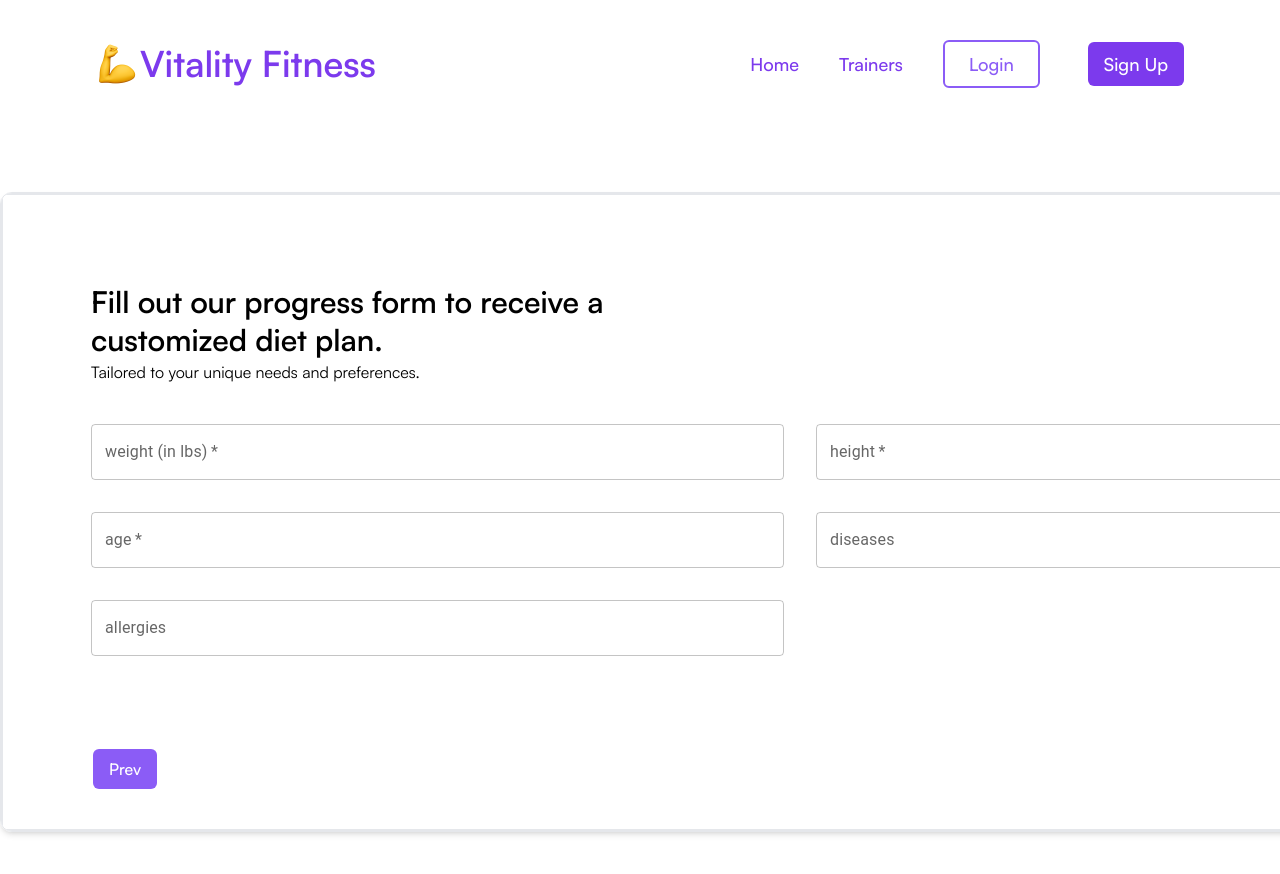
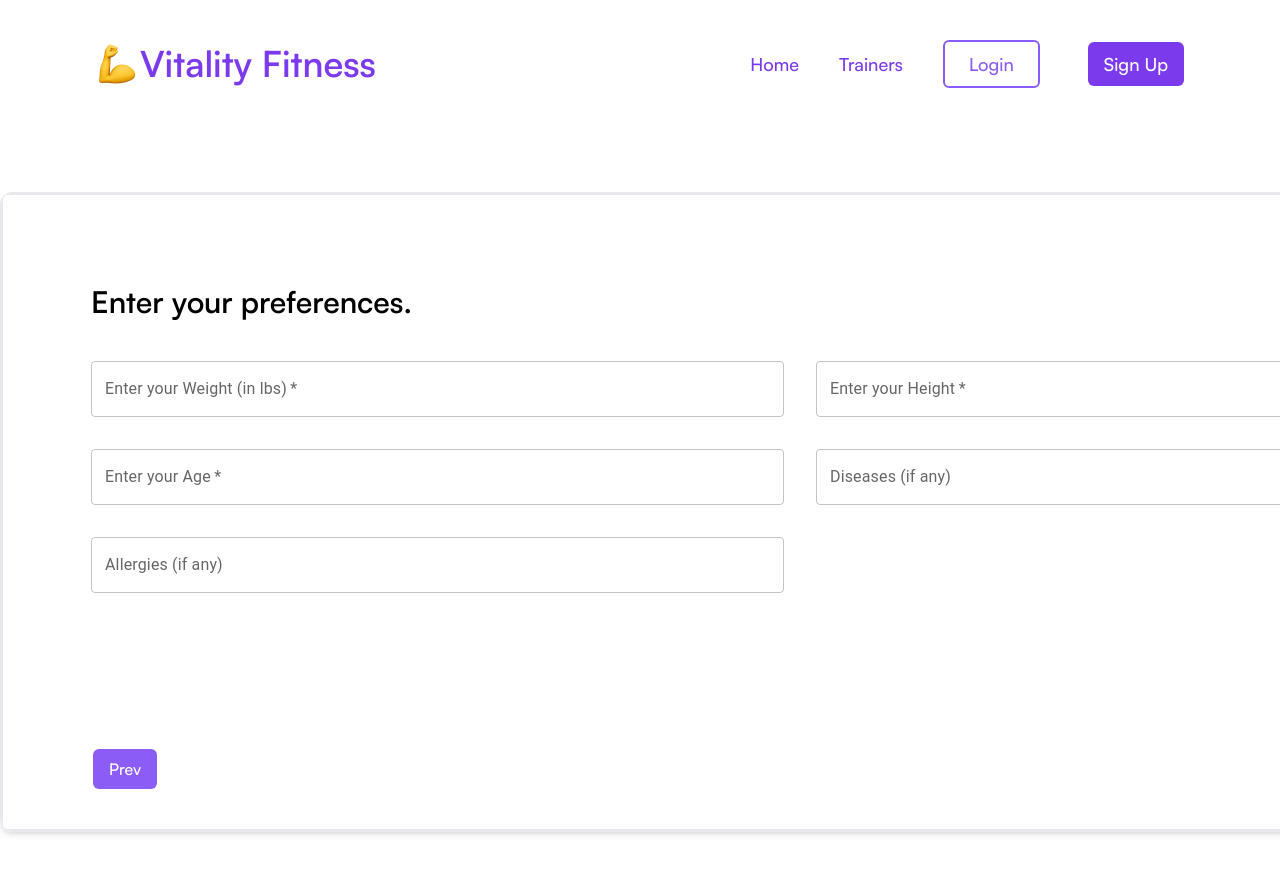
Before and after one commit to adeshlandge/Vitality-Fitness, a Next.js app: page /form in a window 1280 px wide. Shown: the top 874 px of the page. Built offline with nearby package versions, Linux system fonts and the light colour scheme; no server answers.

Commit message:
Update StepFormOne.tsx

```diff
--- a/app/form/stepform/StepFormOne.tsx
+++ b/app/form/stepform/StepFormOne.tsx
@@ -10,42 +10,42 @@ const StepForm1 = () => {
     <div className=" p-20 max-sm:mx-auto max-sm:p-8">
       <div className="mb-10 font-product max-sm:flex max-sm:flex-col max-sm:justify-center">
         <h1 className="text-3xl font-semibold leading-[2.4rem] w-[30ch] max-sm:w-[16ch] max-sm:text-2xl">
-          Fill out our progress form to receive a customized diet plan.
+          Enter your preferences.
         </h1>
-        <p>Tailored to your unique needs and preferences.</p>
+{/*         <p>Tailored to your unique needs and preferences.</p> */}
       </div>
       <div className="grid grid-cols-2 gap-8 max-sm:grid-cols-1">
         <TextField
           required
           value={state.weight}
           onChange={(e) => state.setWeight(e.target.value)}
-          label="weight (in lbs)"
+          label="Enter your Weight (in lbs)"
           variant="outlined"
         />
         <TextField
           required
           value={state.height}
           onChange={(e) => state.setHeight(e.target.value)}
-          label="height"
+          label="Enter your Height"
           variant="outlined"
         />
         <TextField
           required
           value={state.age}
           onChange={(e) => state.setAge(e.target.value)}
-          label="age"
+          label="Enter your Age"
           variant="outlined"
         />
         <TextField
           value={state.diseases}
           onChange={(e) => state.setDisease(e.target.value)}
-          label="diseases"
+          label="Diseases (if any)"
           variant="outlined"
         />
         <TextField
           value={state.allergies}
           onChange={(e) => state.setAllergies(e.target.value)}
-          label="allergies"
+          label="Allergies (if any)"
           variant="outlined"
         />
       </div>
```
